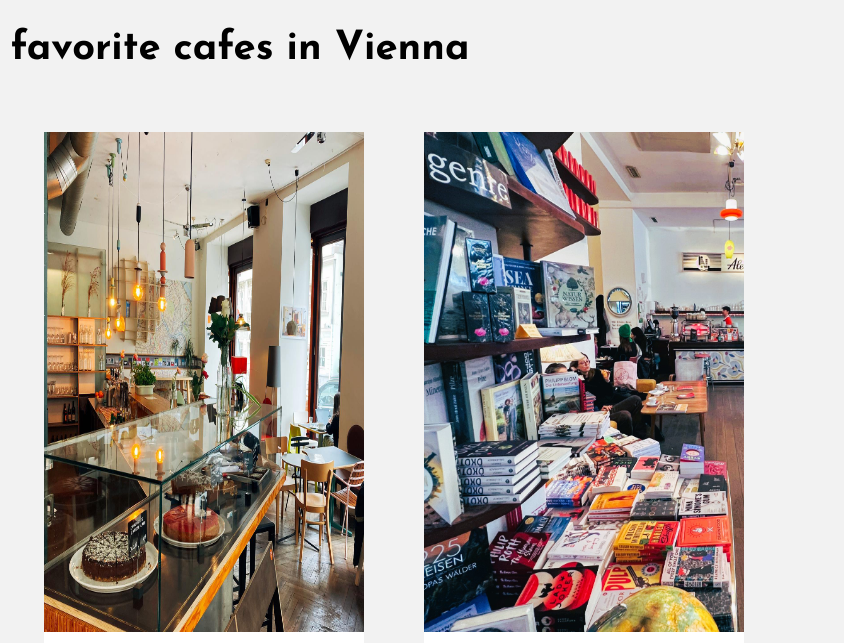
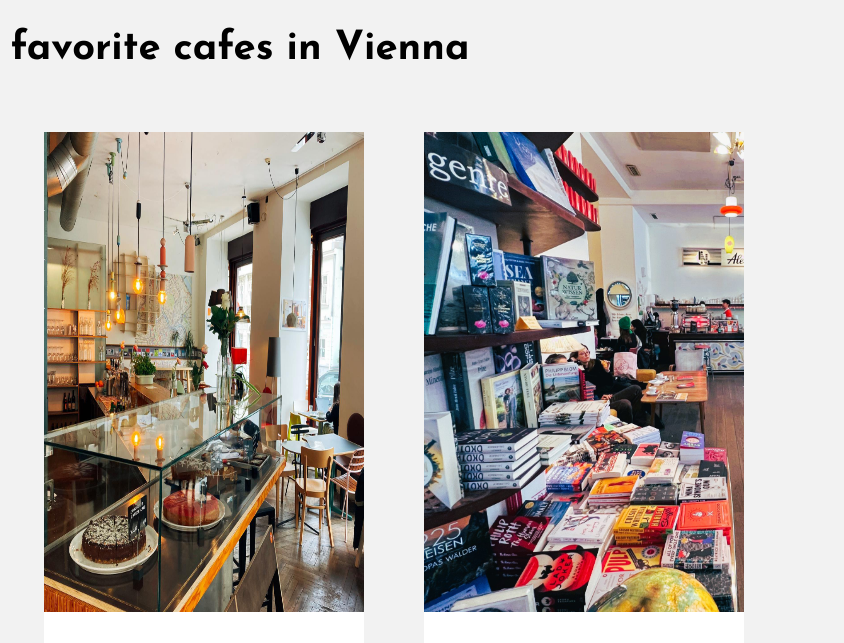
Before and after one commit to slammysammy2/ViennaHTML, a plain HTML site: page index.html in a window 1280 px wide. Shown: the part 1600-2243 px from the top of the page, 436-1280 px from the left. Drawn offline with Linux system fonts and the light colour scheme; a web font is replaced by a local one.

Commit message:
edited cafephotos

```diff
--- a/index.html
+++ b/index.html
@@ -59,7 +59,7 @@
 
         <div class="card">
             <div class="card-header">
-            <img src="images/dascafe.jpg" alt="dascafe" class="img-responsive" style="height: 500px;"/>
+            <img src="images/dascafe.jpg" alt="dascafe" class="img-responsive" style="height: 480px;"/>
             </div>
                 <div class="card-body">
                 <h4>Das Cafe</h4>
@@ -80,7 +80,7 @@
 
         <div class="card">
         <div class="card-header">
-        <img src="images/phil.jpg" alt="phil" class="img-responsive" style="height: 500px; width: 100%;"/>
+        <img src="images/phil.jpg" alt="phil" class="img-responsive" style="height: 480px; width: 100%;"/>
         </div>
             <div class="card-body">
             <h4>phil</h4>
```
